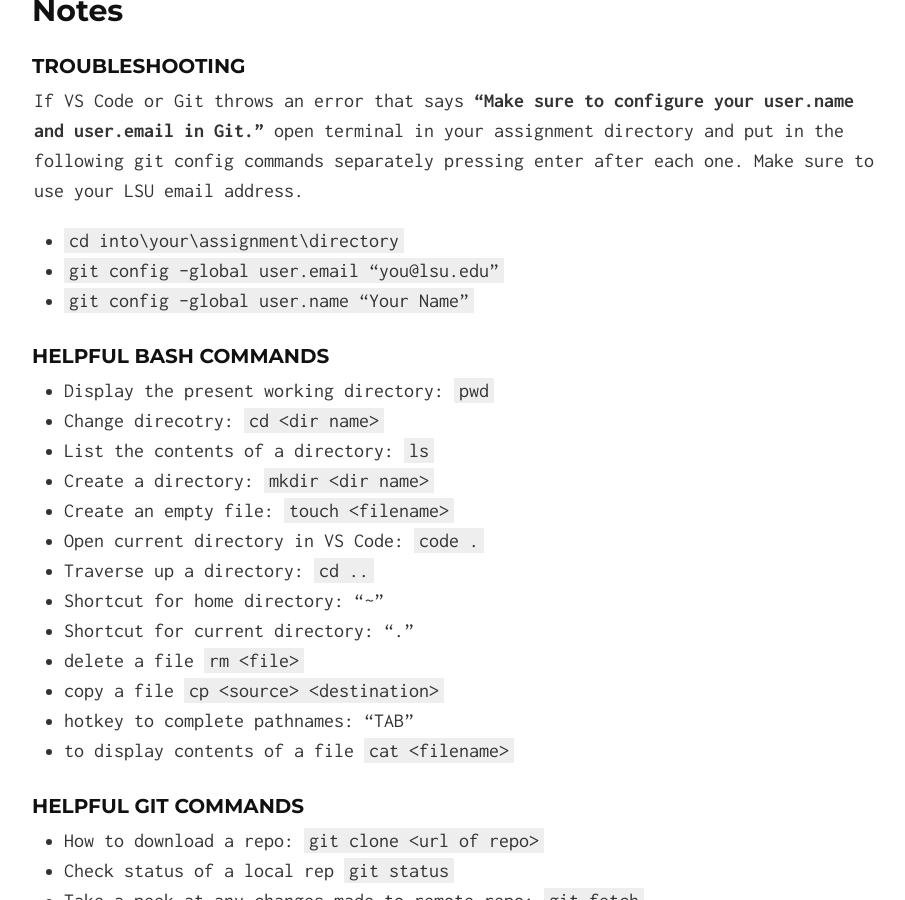
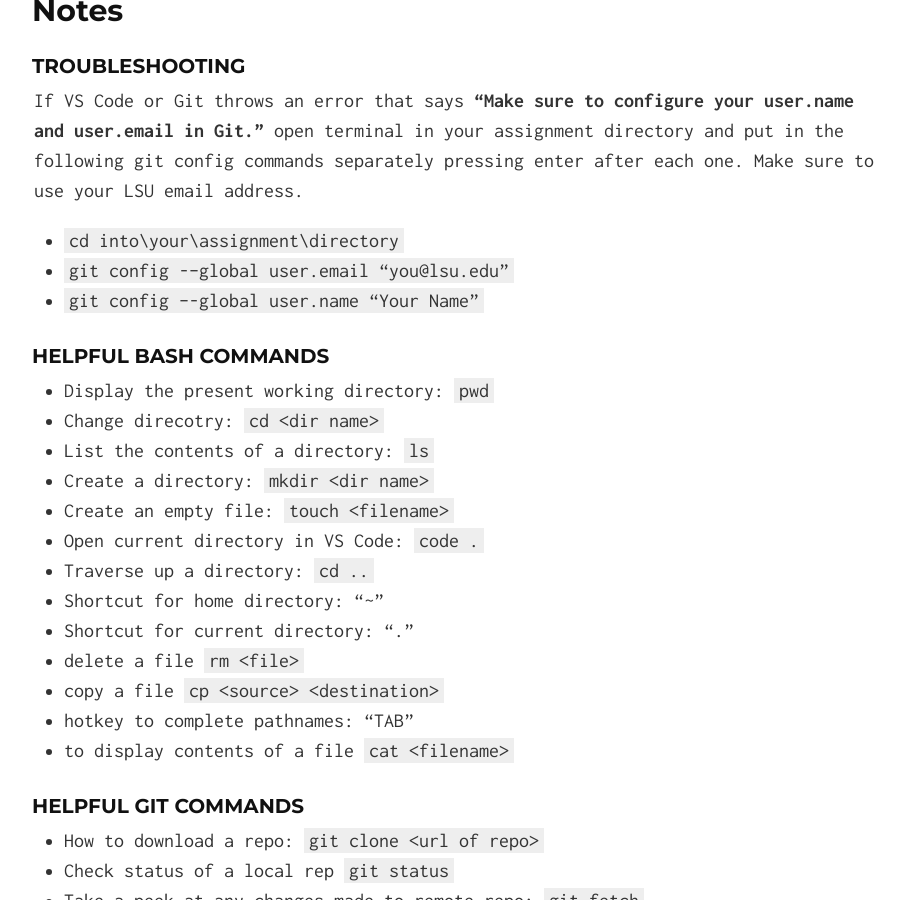
Before and after one commit to lsudigitalart/lsudigitalart.github.io, a Jekyll site: the page built from 2210/index.md, in a window 1280 px wide and 900 px high, scrolled down 3958 px. Shown: the whole window, without its empty margins (186-1091 px from the left). Built offline with Jekyll 4.4.1, drawn with Linux system fonts in a browser that asks for light colours; our own code applies the rules of GitHub Pages for plain Markdown files.

Commit message:
double dash

```diff
--- a/2210/index.md
+++ b/2210/index.md
@@ -89,8 +89,8 @@ Video coming soon.
 If VS Code or Git throws an error that says **"Make sure to configure your user.name and user.email in Git."** open terminal in your assignment directory and put in the following git config commands separately pressing enter after each one. Make sure to use your LSU email address.
 
 - `cd into\your\assignment\directory`
-- `git config –global user.email “you@lsu.edu”`
-- `git config –global user.name “Your Name”`
+- `git config -–global user.email “you@lsu.edu”`
+- `git config –-global user.name “Your Name”`
 
 ### Helpful Bash Commands
 - Display the present working directory: `pwd`
```
